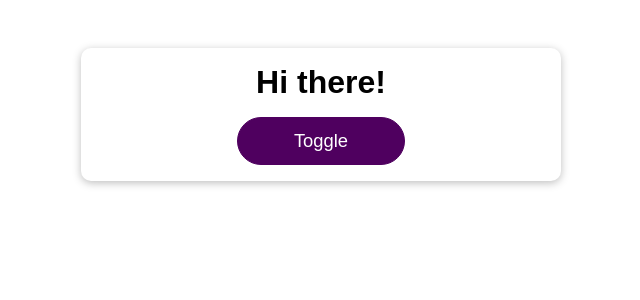
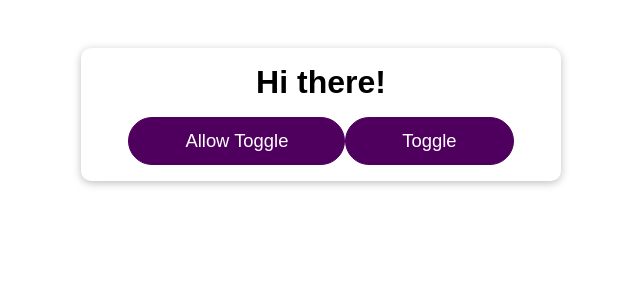
Before and after one commit to akshpnwr/Lazy-loading-with-react-suspense, a React (Create React App) app: page / in a window 1280 px wide. Shown: the top 300 px of the page, without its empty margins (319-959 px from the left). Built offline with nearby package versions, Linux system fonts and the light colour scheme.

Commit message:
closure and useCallback dependencies

```diff
--- a/src/App.js
+++ b/src/App.js
@@ -6,16 +6,26 @@
 function App() {
   const [showPara, setShowPara] = useState(false);
 
+  const [allowToggle, setAllowToggle] = useState(false);
+
   console.log("APP RUNNING");
 
   const toggleHandler = useCallback(() => {
-    setShowPara((prevShowPara) => !prevShowPara);
-  }, []);
+    console.log(allowToggle);
+    if (allowToggle) {
+      setShowPara((prevShowPara) => !prevShowPara);
+    }
+  }, [allowToggle]);
+
+  const allowToggleHandler = () => {
+    setAllowToggle(true);
+  };
 
   return (
     <div className="app">
       <h1>Hi there!</h1>
       <Demo show={showPara} />
+      <Button onClick={allowToggleHandler}>Allow Toggle</Button>
       <Button onClick={toggleHandler}>Toggle</Button>
     </div>
   );
```
